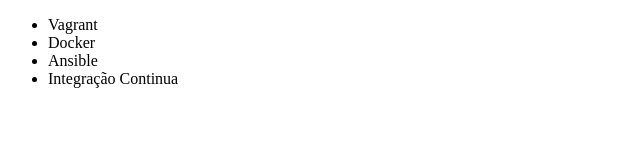
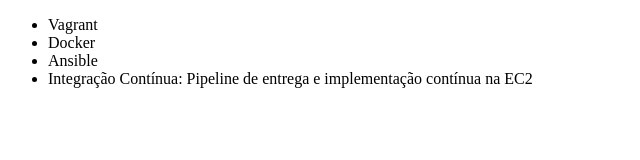
Before and after one commit to JulioCSR/curso-alura-git, a plain HTML site: page index.html in a window 1280 px wide. Shown: the whole page, without its empty margins (0-640 px from the left). Drawn offline with Linux system fonts and the light colour scheme.

Commit message:
Renomeando o curso de integração continua

```diff
--- a/index.html
+++ b/index.html
@@ -9,7 +9,7 @@
         <li>Vagrant</li>
         <li>Docker</li>
         <li>Ansible</li>
-        <li>Integração Continua</li>
+        <li>Integração Contínua: Pipeline de entrega e implementação contínua na EC2</li>
     </ul>
 </body>
 </html>
```
